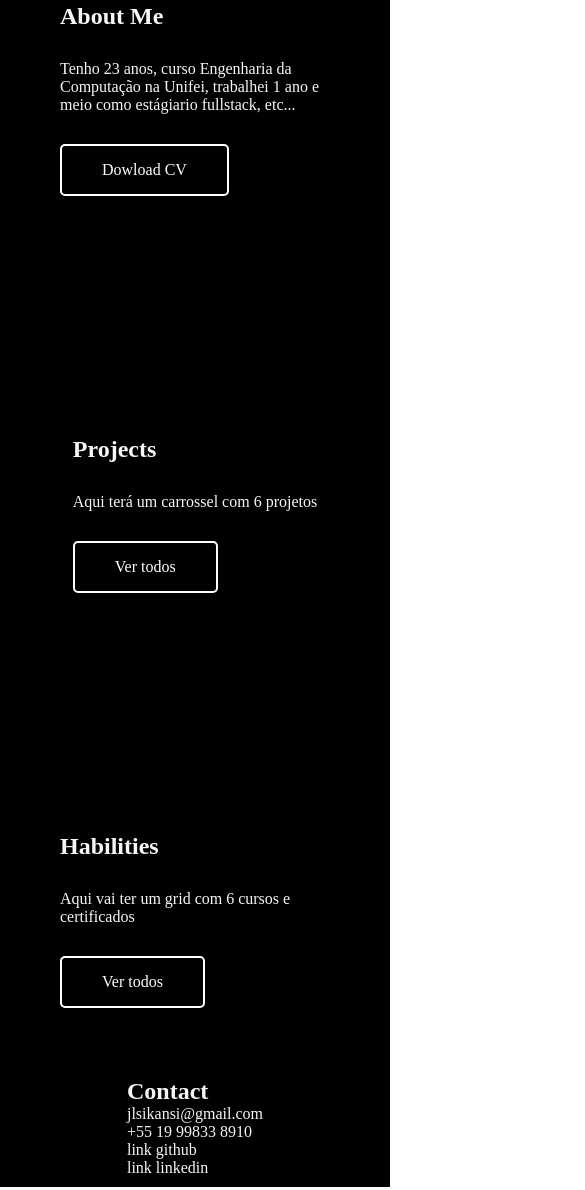
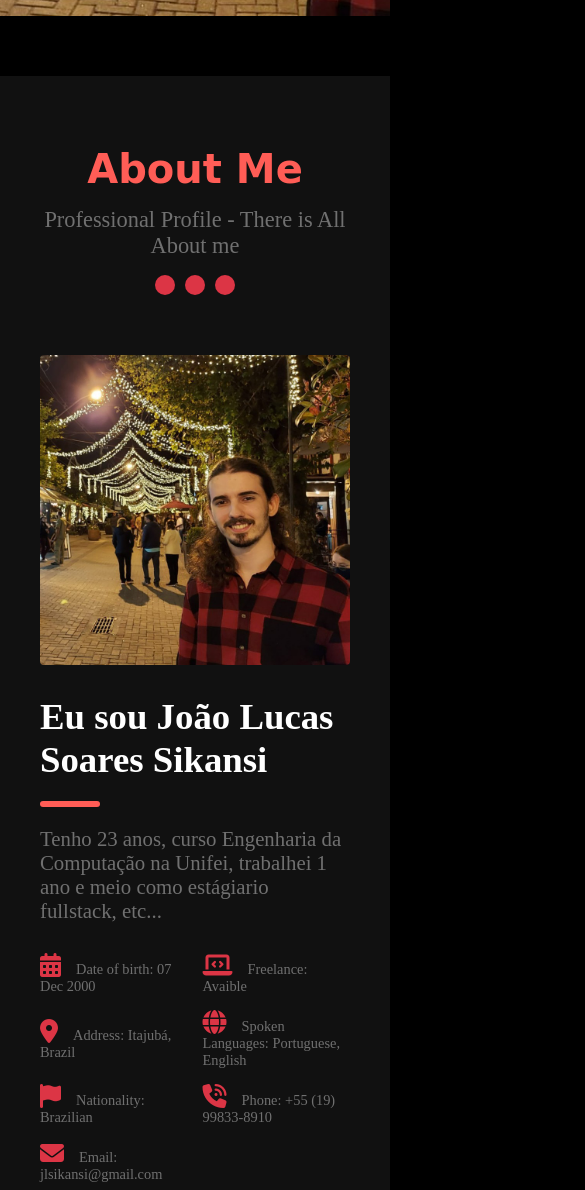
Before and after one commit to Sikansi/Portfolio, a plain HTML site: page index.html in a window 390 px wide. Shown: the part 748-1938 px from the top of the page, 585 px wide, since content can reach past the window. Drawn offline with Linux system fonts and the light colour scheme.

Commit message:
Início responsividade

```diff
--- a/index.html
+++ b/index.html
@@ -6,6 +6,7 @@
     <meta name="viewport" content="width=device-width, initial-scale=1.0">
     <title>Portfólio</title>
     <link rel="stylesheet" href="style.css">
+    <link rel="stylesheet" href="https://cdnjs.cloudflare.com/ajax/libs/font-awesome/6.4.0/css/all.min.css" integrity="sha512-iecdLmaskl7CVkqkXNQ/ZH/XLlvWZOJyj7Yy7tcenmpD1ypASozpmT/E0iPtmFIB46ZmdtAc9eNBvH0H/ZpiBw==" crossorigin="anonymous" referrerpolicy="no-referrer" />
 </head>
 
 <body>
@@ -20,6 +21,7 @@
                 <li><a href="#contact">Contact</a></li>
             </ul>
         </nav>
+        <i class="fa-solid fa-bars"></i>
     </header>
 
     <section aria-label="seção início portfólio João Lucas Soares Sikansi" class="section-home">
@@ -27,22 +29,45 @@
             <h2>Hi There! I'm</h2>
             <h2 class="digitando">FullStack Developer</h2>
             <p>João Lucas Soares Sikansi, blá blá blá</p>
-            <span class="images-with-links">
+            <a href="#">Dowload CV</a></p>
+            <div class="section-images" aria-label="seção com images com links">
+                <img src="img/whatsapp.jpeg" alt="ícone com link do Whatsapp">
+                <img src="img/linkedin.png" alt="ícone com link do Linkedin">
                 <img src="img/github.png" alt="ícone com link do Github">
-                <img src="img/linkedin.png" alt="ícone com link do Linkedin">
-                <img src="img/whatsapp.jpeg" alt="ícone com link do Whatsapp">
-            </span>
+            </div>
         </div>
         <img src="img/foto_minha.jpeg" alt="foto de João Lucas Soares Sikansi">
     </section>
 
-    <section aria-label="seção sobre mim" class="section-about">
-        <div>
-            <h2>About Me</h2>
-            <p>Tenho 23 anos, curso Engenharia da Computação na Unifei, trabalhei 1 ano e meio como estágiario fullstack, etc...</p>
-            <a href="#">Dowload CV</a>
-        </div>
-    </section>
+    <main>
+        <article aria-label="seção sobre mim" class="sobre">
+            <div class="sobre_titulo">
+                <h1>About Me</h1>
+                <p>Professional Profile - There is All About me</p>
+                <div aria-label="seção apenas de ilustrações de botões">
+                    <span></span>
+                    <span></span>
+                    <span></span>
+                </div>
+            </div>
+            <img src="img/foto_minha.jpeg" alt="foto de João Lucas Soares Sikansi">
+            <div class="sobre_conteudo">
+                <div class="sobre_texto">
+                    <h1>Eu sou João Lucas Soares Sikansi</h1>
+                    <p>Tenho 23 anos, curso Engenharia da Computação na Unifei, trabalhei 1 ano e meio como estágiario fullstack, etc...</p>
+                </div>
+                <div class="sobre_info">
+                    <p><i class="fa-solid fa-calendar-days"></i>Date of birth: 07 Dec 2000</p>
+                    <p><i class="fa-sharp fa-solid fa-laptop-code"></i>Freelance: Avaible</p>
+                    <p><i class="fa-solid fa-location-dot"></i>Address: Itajubá, Brazil</p>
+                    <p><i class="fa-sharp fa-solid fa-globe"></i>Spoken Languages: Portuguese, English</p>
+                    <p><i class="fa-solid fa-flag"></i>Nationality: Brazilian</p>
+                    <p><i class="fa-solid fa-phone-volume"></i>Phone: +55 (19) 99833-8910</p>
+                    <p><i class="fa-solid fa-envelope"></i>Email: jlsikansi@gmail.com</p>
+                </div>
+            </div>
+        </article>
+    </main>
 
     <section aria-label="seção projetos" class="section-projects">
         <div>
--- a/script.js
+++ b/script.js
@@ -1,4 +1,4 @@
-
+function escrevendoLetra(){
     function ativaLetra(element){
         const arrTexto = element.innerHTML.split('');
         element.innerHTML = '';
@@ -12,3 +12,12 @@ function ativaLetra(element){
     const titulo = document.querySelector('.digitando');
 
     ativaLetra(titulo);
+}
+
+const ativaMenu = document.querySelector('.fa-bars');
+
+ativaMenu.addEventListener('click', () => {
+    ativaMenu.classList.toggle('fa-x')
+})
+
+escrevendoLetra();
--- a/style.css
+++ b/style.css
@@ -9,12 +9,15 @@
 }
 
 body {
-    max-width: auto;
+    background-color: #000;
+    max-width: 1200px;
     margin: 0 auto;
 }
 
+/* SEÇÃO CABEÇALHO */
+
 header {
-    background-color: #000;
+    background-color: #1d1c1c;
     padding: 10px;
     display: flex;
     align-items: center;
@@ -30,6 +33,10 @@ header span {
     color: #fff;
 }
 
+header i {
+    color: #1d1c1c;
+}
+
 header .navegacao-primaria {
     display: flex;
     gap: 10px;
@@ -41,6 +48,8 @@ header .navegacao-primaria li a {
     color: #fff;
     font-size: 1.3rem;
 }
+
+/* SEÇÃO INÍCIO */
 
 .section-home {
     animation: inicializar .7s forwards;
@@ -86,50 +95,153 @@ header .navegacao-primaria li a {
     align-items: center;
 }
 
-.section-home div span img {
-    opacity: 1;
-    max-width: 10%;
+.section-home img {
+    max-width: 100%;
+    border-radius: 50%;
 }
 
-.section-home img {
-    max-width: 100%;
+.section-images {
+    display: flex;
+    gap: 10px;
 }
 
-.section-about {
-    background-color: #000;
-    display: flex;
-    justify-content: space-around;
-    align-items: center;
-    gap: 60px;
-    padding: 60px;
+.section-images img {
+    display: block;
+    height: 50px;
+    width: 50px;
+    border-radius: 0;
 }
 
-.section-about div {
-    margin-top: 120px;
-    align-self: start;
-    display: grid;
-    gap: 30px;
+.digitando::after {
+    content: '|';
+    opacity: 1;
+    animation: pisca .6s infinite;
 }
 
-.section-about div h2 {
-    font-family: 'Playfair';
-    font-weight: 600;
-    color: #f7f7f7;
+/* SEÇÃO SOBRE MIM */
+
+main {
+    background-color: #111;
+    color: white;
 }
 
-.section-about div p {
-    font-family: 'Playfair';
-    font-weight: 200;
-    color: #f7f7f7;
+main .sobre {
+    margin-top: 60px;
+    display: grid;
+    grid-template-columns: 1fr 1fr 1fr;
+    gap: 30px;
+    justify-content: center;
+    padding: 40px;
 }
 
-.section-about div a {
-    justify-self: start;
+.sobre_titulo {
+    margin: 30px 0;
+    grid-column: 1/-1;
+    text-align: center;
     color: #fff;
-    padding: 15px 40px;
+}
+
+.sobre_titulo h1 {
+    font-size: 2.5rem;
+    color: #ff5d56;
+    margin-bottom: 15px;
+    font-family: 'Playfair', cursive;
+
+}
+
+.sobre_titulo p {
+    color: #707070;
+    font-size: 1.4rem;
+    margin-bottom: 1rem;
+    position: relative;
+}
+
+.sobre_titulo div {
+    display: flex;
+    gap: 10px;
+    justify-content: center;
+}
+
+.sobre_titulo span {
+    display: block;
+    height: 20px;
+    width: 20px;
+    border-radius: 50%;
+    background-color: #dc3545;
+}
+
+.sobre img {
+    animation: ladoSecao .5s ease-in-out forwards;
+    cursor: pointer;
+    grid-row: 2;
+    max-width: 100%;
+    border-radius: 4px;
+    filter: blur(0);
+}
+
+.sobre img::hover {
+    transition: .5s ease-in;
+    filter: blur(1px);
+}
+
+.sobre_conteudo {
+    animation: sobeSecao .6s ease-in-out forwards;
+    grid-column: 2/-1;
+    display: grid;
+    color: #707070;
+    grid-template-columns: 1fr 1fr;
+
+}
+
+.sobre_texto {
+    display: grid;
+    grid-column: 1/-1;
+    grid-template-columns: 1fr 1fr;
+}
+
+.sobre_texto h1 {
+    font-size: 2.3rem;
+    color: #fff;
+    grid-column: 1/-1;
+}
+
+.sobre_texto h1::after {
+    background-color: #ff5d56;
+    height: 6px;
+    width: 60px;
+    margin: 20px 0;
+    content: '';
+    display: block;
     border-radius: 5px;
-    border: 2px solid white
 }
+
+.sobre_texto p {
+    font-size: 1.3rem;
+    grid-row: 2;
+    grid-column: 1/-1;
+}
+
+.sobre_info {
+    margin-top: 30px;
+    display: grid;
+    grid-template-columns: 1fr 1fr;
+    grid-column: 1/-1;
+    gap: 15px;
+    align-items: center;;
+}
+
+.sobre_info i {
+    color: #dc3545;
+    display: inline-block;
+    padding-right: 15px;
+    font-size: 1.5rem;
+}
+
+.sobre_info p {
+    font-size: .9rem;
+}
+
+/* SEÇÃO PROJETOS */
 
 .section-projects {
     background-color: #000;
@@ -167,6 +279,8 @@ header .navegacao-primaria li a {
     border: 2px solid white
 }
 
+/* SEÇÃO HABILIDADES */
+
 .section-habilities {
     background-color: #000;
     display: flex;
@@ -203,6 +317,8 @@ header .navegacao-primaria li a {
     border: 2px solid white
 }
 
+/* SEÇÃO RODAPÉ */
+
 footer {
     background-color: #000;
     padding: 10px;
@@ -229,11 +345,7 @@ footer a {
     color: #f7f7f7;
 }
 
-.digitando::after {
-    content: '|';
-    opacity: 1;
-    animation: pisca .6s infinite;
-}
+/* ANIMAÇÕES */
 
 @keyframes pisca {
     from {
@@ -256,3 +368,57 @@ footer a {
         tranform: translate3d(0, 0, 0);
     }
 }
+
+@keyframes sobeSecao {
+    from {
+        transition: .5s;
+        transform: translate3d(60px, 0, 0);
+    }
+
+    to {
+        transform: translate3d(0, 0, 0);
+    }
+}
+
+@keyframes ladoSecao {
+    from {
+        transition: .5s;
+        transform: translate3d(-60px, 0, 0);
+    }
+
+    to {
+        transform: translate3d(0, 0, 0);
+    }
+}
+
+/* RESPONSIVIDADE */
+
+@media(max-width: 992px) {
+    header .navegacao-primaria {
+        display: none;
+    }
+
+    header i {
+        color: #f7f7f7;
+        font-size: 2rem;
+    }
+
+    .section-home {
+        background-image: url(img/foto_minha.jpeg);
+        background-repeat: no-repeat;
+        background-size: cover;
+    }
+
+    .section-home img {
+        display: none;
+    }
+
+    .sobre img {
+        grid-column: 1/-1;
+        justify-self: center;
+    }
+
+    .sobre_conteudo {
+        grid-column: 1/-1;
+    }
+}
```
Lines whose indentation alone changed are shown as unchanged.
